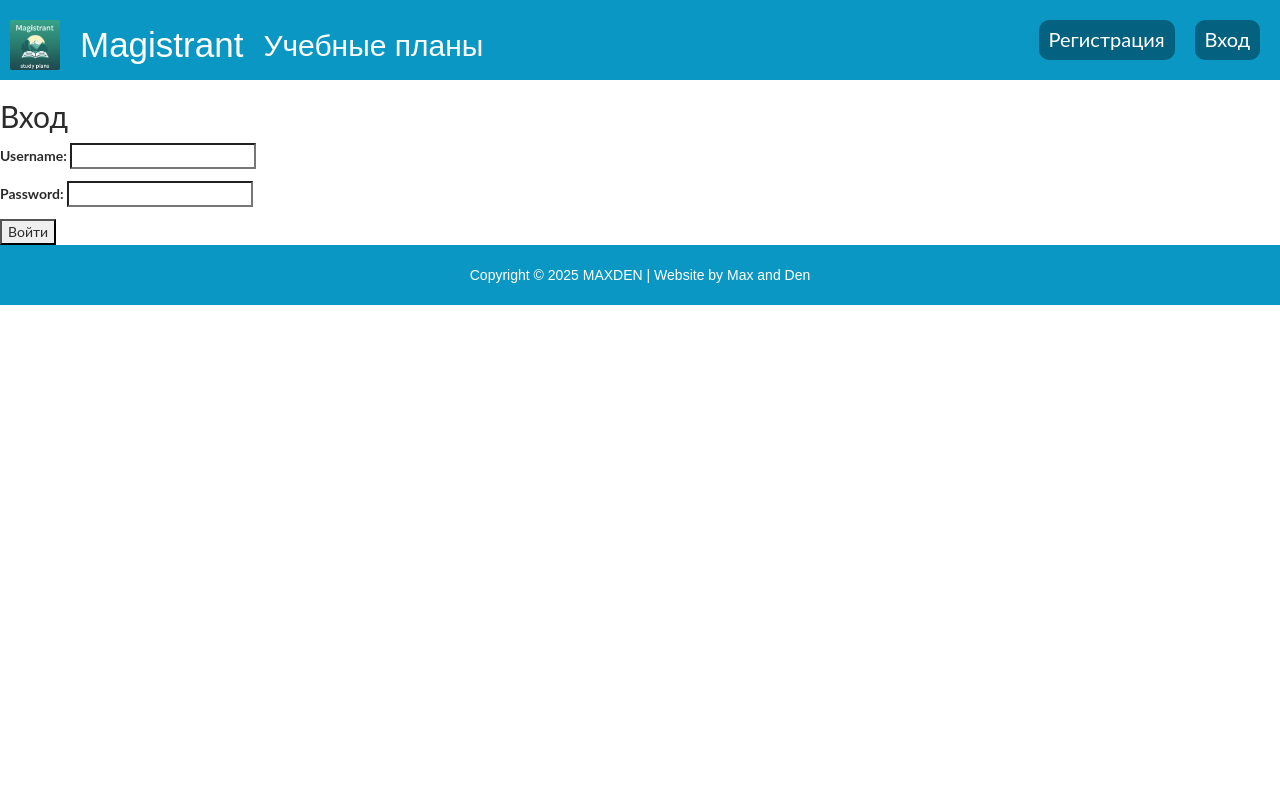
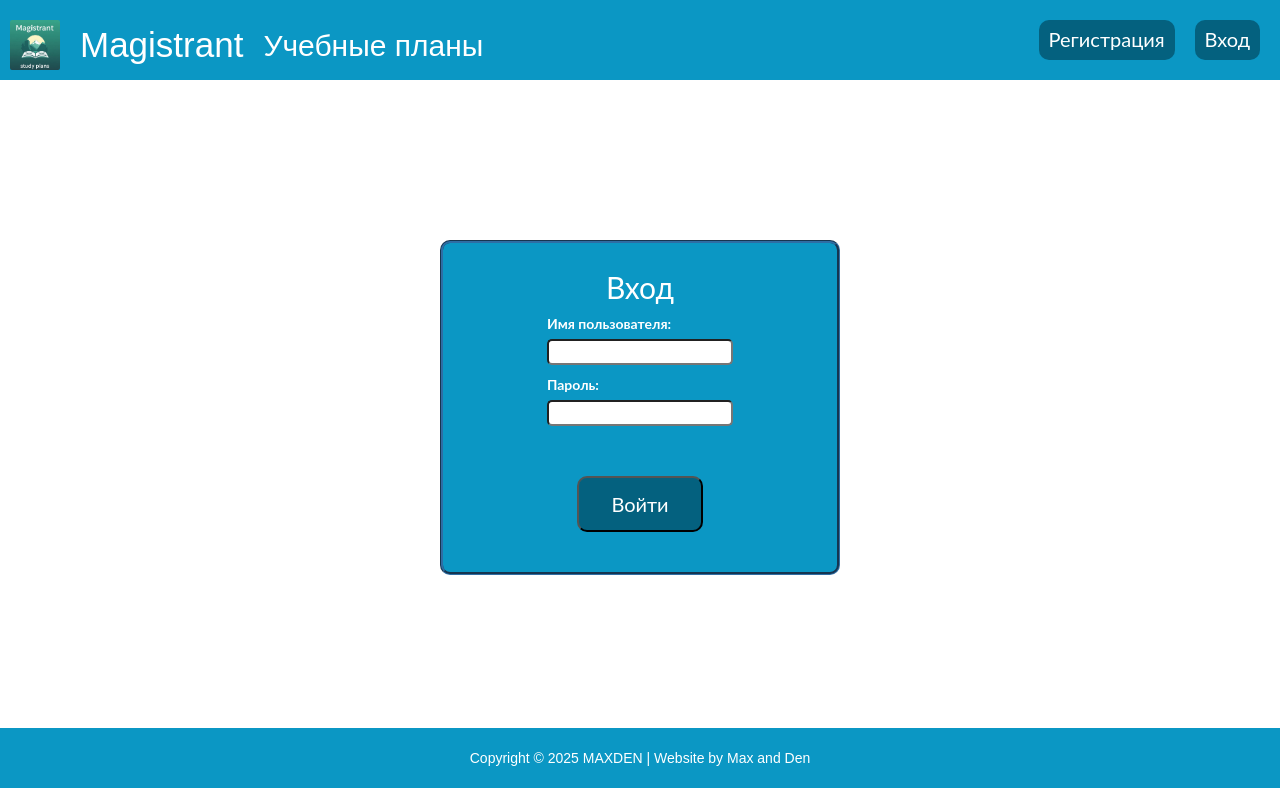
Before and after one commit to IVIaximushka/PythonLibsWeb, a Django app: page /authentication/ in a window 1280 px wide. Run offline with Django 5.2, Linux system fonts and the light colour scheme.

Commit message:
add authentication style

```diff
--- a/web/forms.py
+++ b/web/forms.py
@@ -37,5 +37,5 @@ class RegistrationForm(forms.Form):
 
 
 class AuthenticationForm(forms.Form):
-    username = forms.CharField()
-    password = forms.CharField(widget=forms.PasswordInput())
+    username = forms.CharField(label="Имя пользователя:")
+    password = forms.CharField(widget=forms.PasswordInput(), label="Пароль:")
--- a/web/static/css/mystyle.css
+++ b/web/static/css/mystyle.css
@@ -14,6 +14,26 @@
     font-family: fantasy;
 }
 
+.form-wrapper{
+    display: flex;
+    flex-direction: column;
+    align-items: center;
+    height: 81vh;
+}
+
+.auth-form{
+    margin: 20vh 0 0 0;
+    padding: 1vh 5vh 5vh 5vh;
+    background-color: #0b97c4;
+    border: groove #2e6da4;
+    border-radius: 10px;
+    width: 50vh;
+    color: white;
+    display: flex;
+    flex-direction: column;
+    align-items: center;
+
+}
 .flex-container{
     padding-top: 10px;
     display: flex;
@@ -35,6 +55,38 @@
     margin-right: 20px;
     border-radius: 10px;
     padding: 5px 10px 5px 10px;
+}
+
+.button2{
+    background-color: #04617F;
+    text-align: center;
+    color:white;
+    font-size: 20px;
+    height: 7vh;
+    border-radius: 10px;
+    margin-top: 5vh;
+    padding: 1vh 4vh 1vh 4vh;
+}
+
+form{
+    display: flex;
+    align-items: center;
+    flex-flow: column;
+}
+
+p{
+    display: flex;
+    align-items: center;
+    flex-flow: column;
+}
+
+input{
+    border-radius: 5px;
+}
+
+label{
+    display: inline-block;
+    width: 100%;
 }
 
 a{
--- a/web/templates/auth.html
+++ b/web/templates/auth.html
@@ -1,9 +1,13 @@
 {% extends 'base.html' %}
 {% block content %}
-    <h2>Вход</h2>
-    <form action="" method="post">
-        {% csrf_token %}
-        {{ form.as_p }}
-        <button>Войти</button>
-    </form>
+    <div class="form-wrapper">
+     <div class="auth-form">
+        <h2>Вход</h2>
+        <form action="" method="post">
+            {% csrf_token %}
+            {{ form.as_p }}
+            <button class="button2">Войти</button>
+        </form>
+     </div>
+    </div>
 {% endblock %}
--- a/web/templates/base.html
+++ b/web/templates/base.html
@@ -43,9 +43,11 @@
     </div>
     {% block content %}{% endblock %}
     <footer class="border-footer site-bottom">
-        <p class="copyright-text">Copyright &copy; 2025 MAXDEN
-        | Website by <a rel="nofollow" href="https://github.com/IVIaximushka">Max</a>
-        and <a rel="nofollow" href="https://github.com/Chopar5115">Den</a></p>
+        <div>
+            Copyright &copy; 2025 MAXDEN
+            | Website by <a rel="nofollow" href="https://github.com/IVIaximushka">Max</a>
+            and <a rel="nofollow" href="https://github.com/Chopar5115">Den</a>
+        </div>
     </footer>
 </body>
 </html>
```
